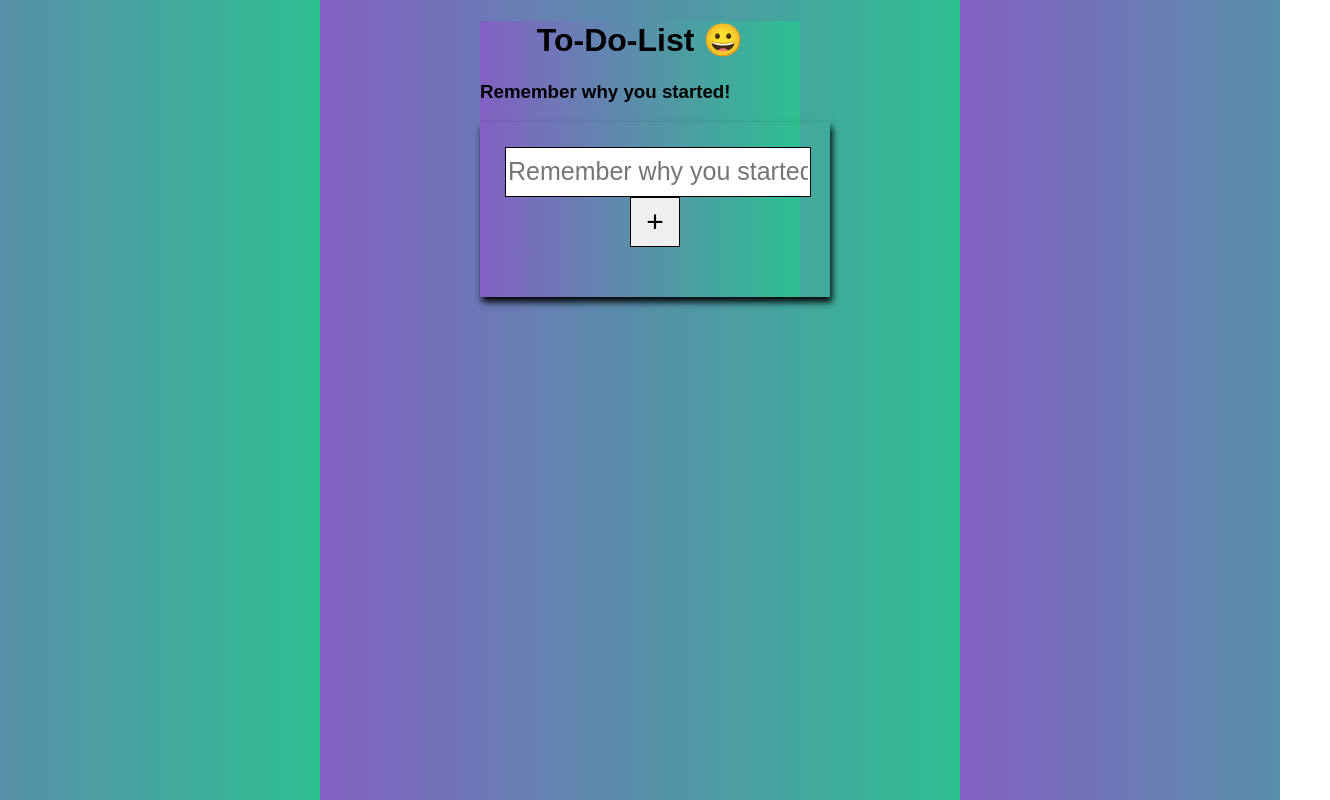
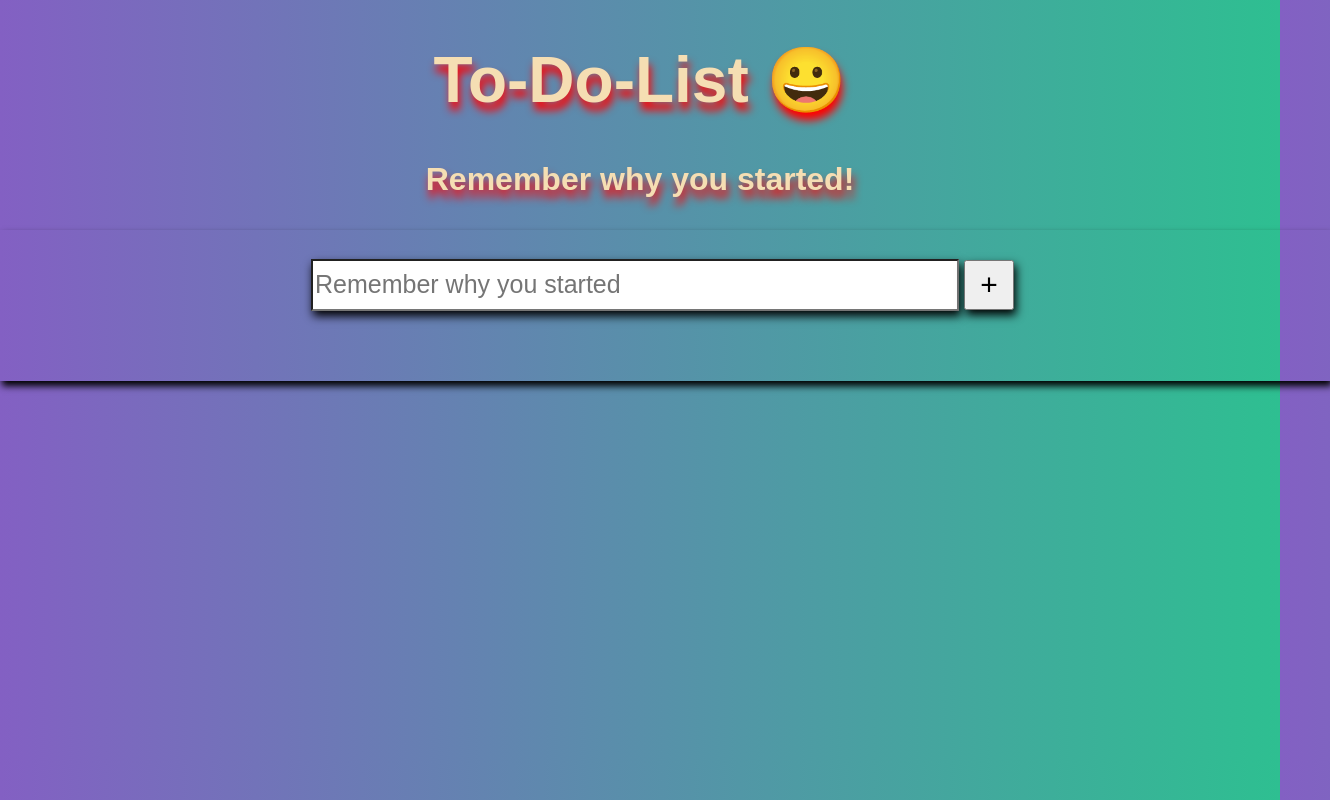
Before and after one commit to abhiraj-ku/To-Do-List, a plain HTML site: page todolist/index.html in a window 1280 px wide. Shown: the whole page, 1330 px wide, since content can reach past the window. Drawn offline with Linux system fonts and the light colour scheme.

Commit message:
added some feature

```diff
--- a/todolist/style.css
+++ b/todolist/style.css
@@ -1,40 +1,73 @@
 html,body{
-   width: 50%;
-   margin: 0 auto;
+   width:   100%;
+   margin: 0 ;
    background-image: linear-gradient(to right, #8360c3, #2ebf91);
-font-family: Arial, Helvetica, sans-serif;
+   font-family: Arial, Helvetica, sans-serif;
+
+
+}
+body{
+    position: relative;
 
 }
 .container{
-    width: 300px;
+    width: 100%;
     padding: 25px;
     box-shadow:  2px 5px 7px black;
     text-align: center;
 }
 h1{
+    font-size: 4rem;
+}
+h1,h3{
     text-align: center;
+    color: wheat;
+    stroke-linecap: round !important;
+    text-shadow: 2px 8px 9px red;
+}
+h3{
+    font-size: 2rem;
 }
 #inputField{
-    width: 300px;
+    width: 50%;
     height: 46px;
-     border: 1px solid black;
-     outline: none;
+     /* border: 1px solid black;
+     outline: none; */
 
      font-size: 25px;
      vertical-align: middle;
+     box-shadow: 2px 5px 9px black;
 }
 #addToDo{
     height: 50px;
     width: 50px;
-    border: 1px solid black;
+    /* border: 1px solid black; */
     vertical-align: middle;
     font-size: 30px;
+    box-shadow: 2px 5px 9px  black;
+    margin: 5px;
 }
 .to-dos{
     margin-top: 25px;
+    max-width: 50%;
+    display: flex;
+    padding: 8px;
+    /* flex-wrap: wrap; */
+
 }
 .paragraph-styling{
     cursor: pointer;
     margin: 0;
     font-size: 20px;
+    padding: 1rem;
+    background-color: rgb(234, 130, 4);
+   /* overflow-y:scroll; */
+
+   border-radius: 60px;
+    background: linear-gradient(145deg, #aeb8e6, #cfdaff);
+    box-shadow:  35px 35px 70px #787e9e,
+                 -35px -35px 70px #ffffff;
+
+
+
 }
```
